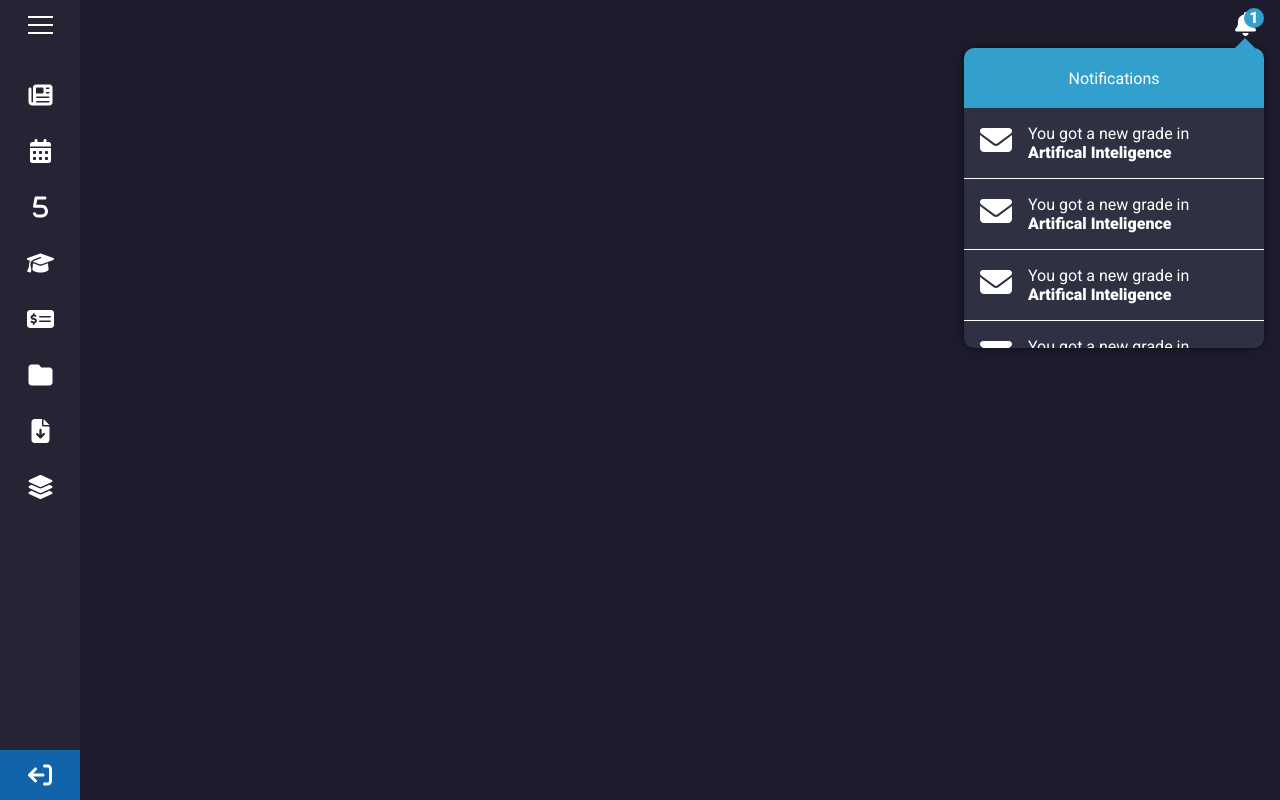
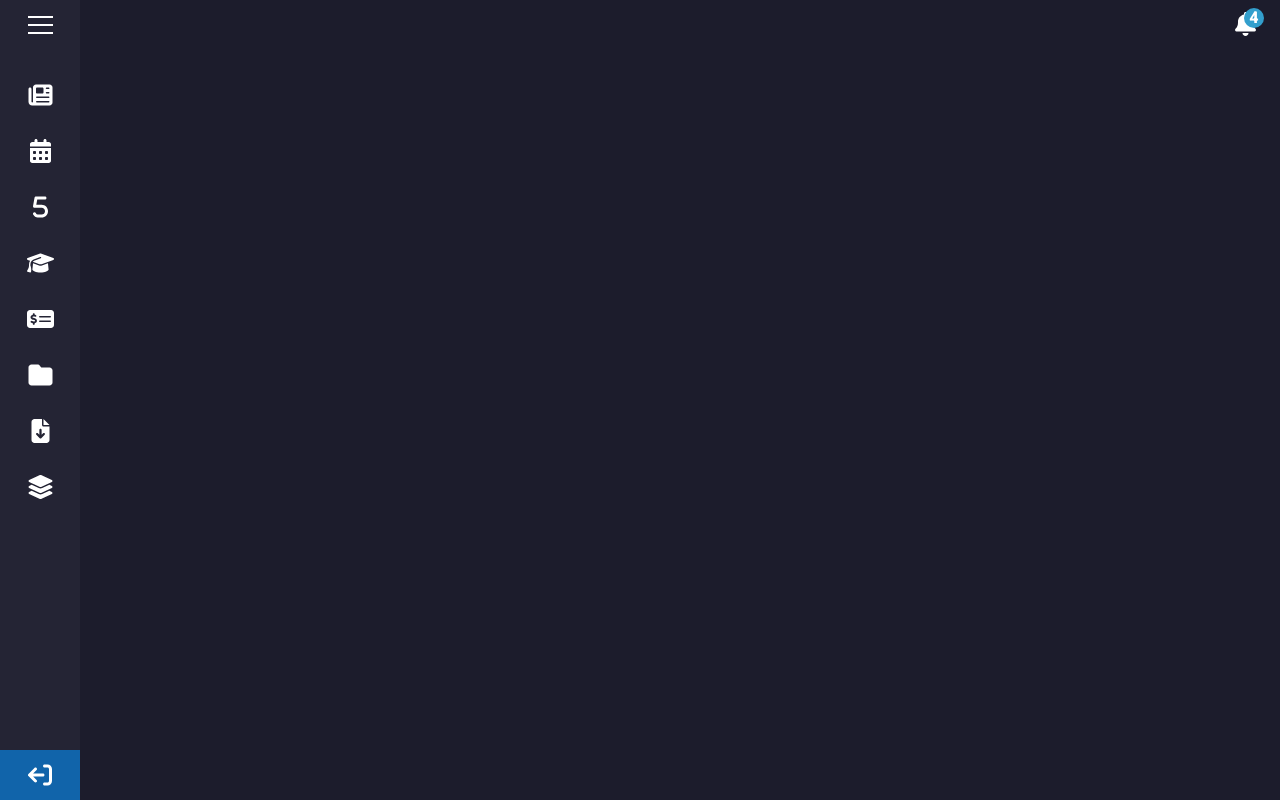
Before and after one commit to LeCarteloo/VirtualUniversity, a React (Create React App) app: page /home in a window 1280 px wide. Built offline with nearby package versions, Linux system fonts and the light colour scheme.

Commit message:
Style update, maping notifications
Added hover on subject item, notification are added based on object (not hardcoded anymore)

```diff
--- a/src/components/Home.js
+++ b/src/components/Home.js
@@ -10,9 +10,32 @@ import Notifications from "./notifications/Notifications";
 import Files from "./files/Files";
 
 const Home = () => {
+  const notifs = [
+    {
+      id: 1,
+      text: "You got a new grade in",
+      topic: "Artifical Inteligence",
+    },
+    {
+      id: 2,
+      text: "You got a new grade in",
+      topic: "Artifical Inteligence",
+    },
+    {
+      id: 3,
+      text: "You got a new grade in",
+      topic: "Artifical Inteligence",
+    },
+    {
+      id: 4,
+      text: "You got a new grade in",
+      topic: "Artifical Inteligence",
+    },
+  ];
+
   return (
     <section className="home-section">
-      <Notifications />
+      <Notifications notifs={notifs} />
       <NavBar />
       <section className="content-section">
         <Routes>
--- a/src/components/notifications/NotificationItem.js
+++ b/src/components/notifications/NotificationItem.js
@@ -3,13 +3,13 @@ import { faEnvelope } from "@fortawesome/free-solid-svg-icons";
 
 import "../../styles/notifications.scss";
 
-const NotificationItem = () => {
+const NotificationItem = ({ topic, text }) => {
   return (
     <div className="notification">
       <FontAwesomeIcon icon={faEnvelope} size="2xl" />
       <p className="notification-text">
-        You got a new grade in
-        <span style={{ fontWeight: "800" }}> Artifical Inteligence</span>
+        {text}
+        <span style={{ fontWeight: "800" }}> {topic} </span>
       </p>
     </div>
   );
--- a/src/components/notifications/Notifications.js
+++ b/src/components/notifications/Notifications.js
@@ -1,23 +1,29 @@
 import { FontAwesomeIcon } from "@fortawesome/react-fontawesome";
 import { faBell } from "@fortawesome/free-solid-svg-icons";
+import { useState } from "react";
 
 import NotificationItem from "./NotificationItem";
 
 import "../../styles/notifications.scss";
 
-const Notifications = () => {
+const Notifications = ({ notifs }) => {
+  const [notif, setNotif] = useState(false);
+
   return (
     <div className="notifications">
-      <FontAwesomeIcon icon={faBell} size="xl" className="notif-icon" />
-      <span className="notif-amount show">1</span>
-      <div className="notif-tooltip">
+      <FontAwesomeIcon
+        icon={faBell}
+        size="xl"
+        className="notif-icon"
+        onClick={() => setNotif(!notif)}
+      />
+      <span className="notif-amount show">{notifs.length}</span>
+      <div className={`notif-tooltip ${notif && "open"}`}>
         <div className="tooltip-header">Notifications</div>
         <div className="tooltip-content">
-          <NotificationItem />
-          <NotificationItem />
-          <NotificationItem />
-          <NotificationItem />
-          <NotificationItem />
+          {notifs.map((notif) => (
+            <NotificationItem key={notif.id} {...notif} />
+          ))}
         </div>
       </div>
     </div>
--- a/src/styles/notifications.scss
+++ b/src/styles/notifications.scss
@@ -37,6 +37,16 @@
     right: 1em;
     box-shadow: 0 0 10px 0 rgba(0, 0, 0, 0.511);
     border-radius: 10px;
+    visibility: hidden;
+    transform: translateY(-8%);
+    opacity: 0;
+    transition: 0.2s;
+
+    &.open {
+      visibility: visible;
+      transform: translateY(0);
+      opacity: 1;
+    }
 
     &::before {
       content: "";
@@ -59,6 +69,8 @@
       align-items: center;
       justify-content: center;
       background-color: global.$primary;
+
+      font-size: 1.4em;
     }
 
     .tooltip-content {
@@ -79,6 +91,7 @@
       padding: 1em;
       display: flex;
       border-bottom: 1px solid global.$font;
+      cursor: pointer;
       .notification-text {
         margin-left: 1em;
         display: inline;
--- a/src/styles/subject.scss
+++ b/src/styles/subject.scss
@@ -10,7 +10,31 @@
   display: flex;
   overflow: hidden;
   cursor: pointer;
+  position: relative;
   transition: 0.3s;
+
+  &::after {
+    content: "";
+    position: absolute;
+    transition: 1s;
+    top: 0;
+    left: -150%;
+    width: 100%;
+    height: 100%;
+    background: linear-gradient(
+      120deg,
+      transparent,
+      rgba(255, 255, 255, 0.1),
+      transparent
+    );
+    transition: 1.5s;
+  }
+
+  &:hover {
+    &::after {
+      left: 150%;
+    }
+  }
 
   .subject-icon {
     height: 100%;
```
